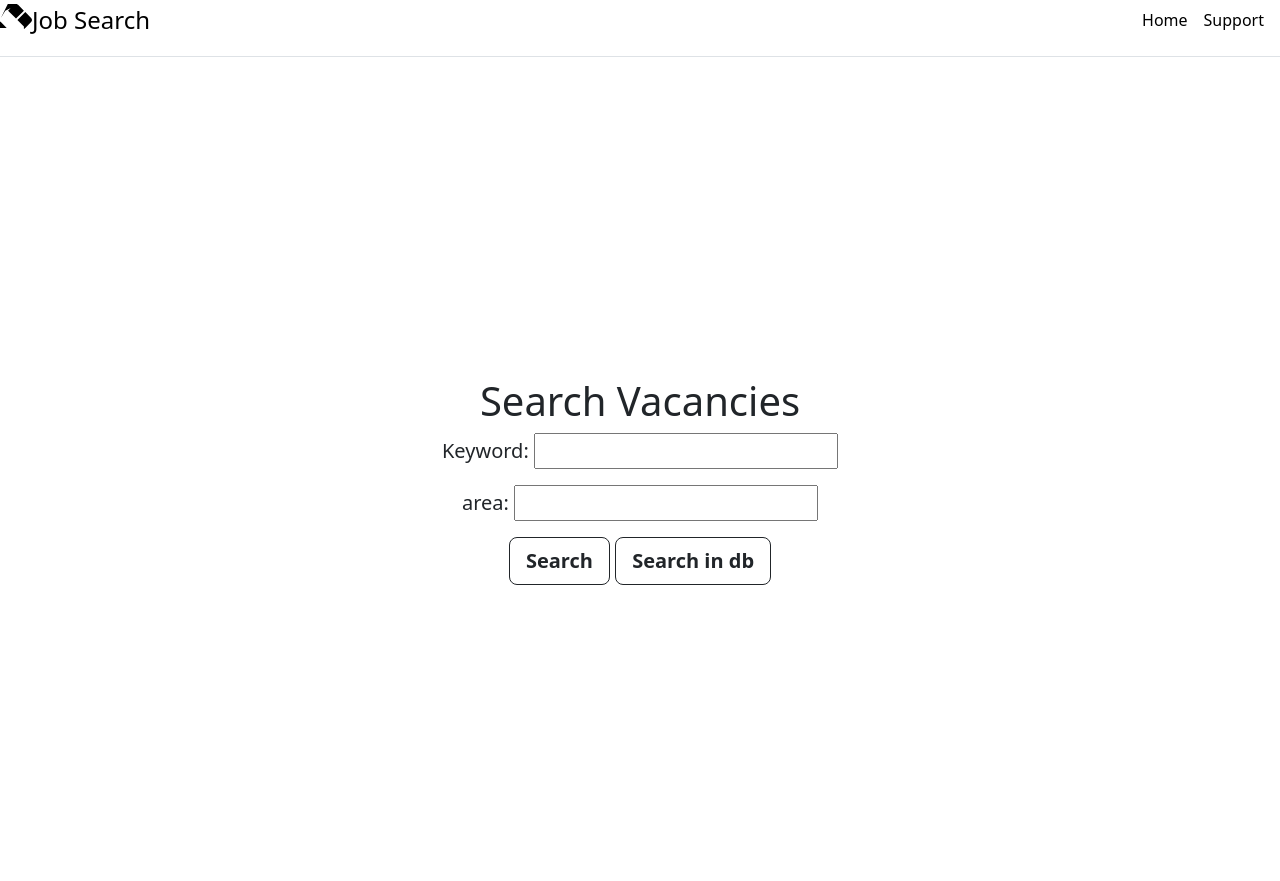
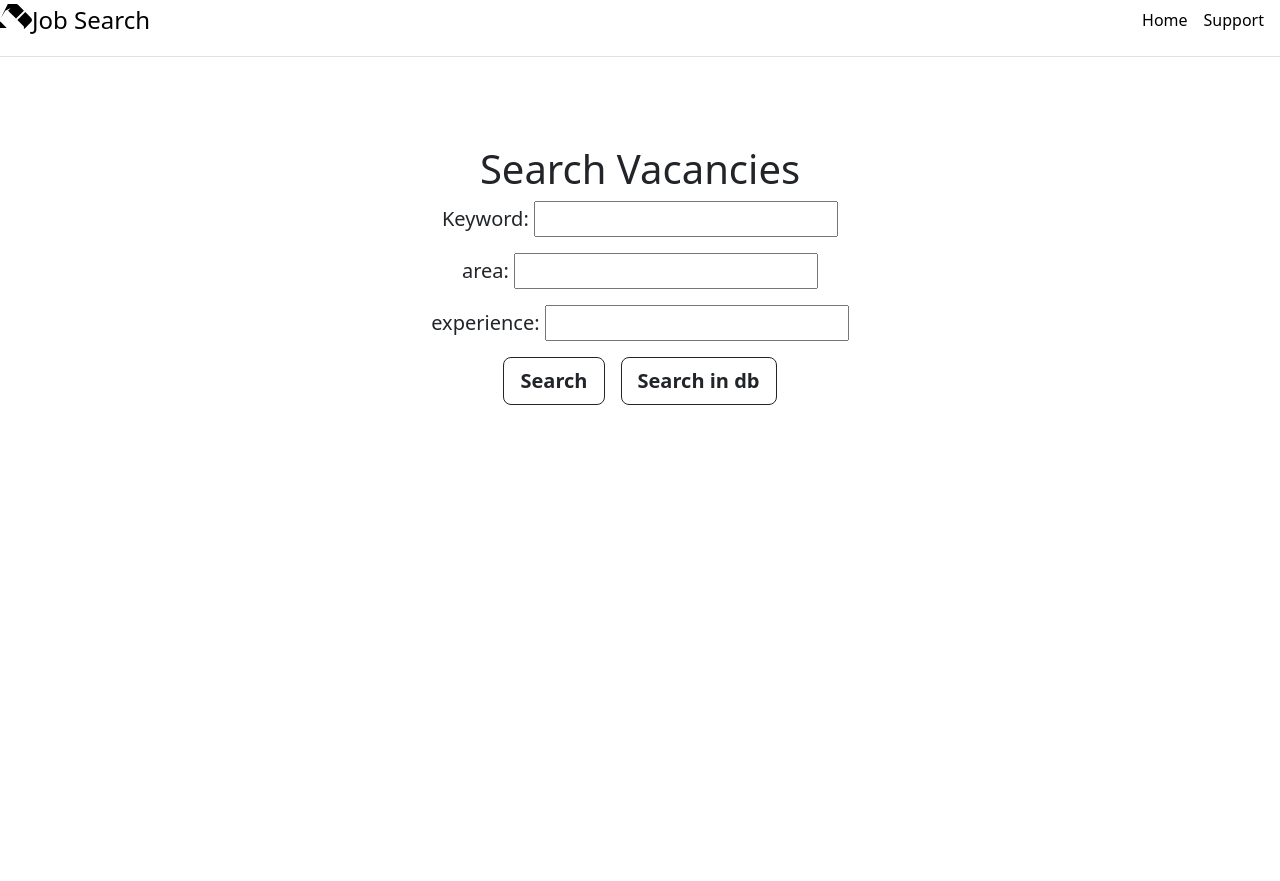
Before and after one commit to NikiPshg/hh_mtusi, a Django app: page / in a window 1280 px wide. After the commit the page ends 405 px from the top, so only its background shows below. Run offline with Django 5.2, Linux system fonts and the light colour scheme.

Commit message:
+rep
its working

```diff
--- a/hh_mtusi/hhapp/forms.py
+++ b/hh_mtusi/hhapp/forms.py
@@ -2,4 +2,5 @@ from django import forms
 
 class SearchForm(forms.Form):
     keyword = forms.CharField(label='Keyword', max_length=100)
-    area = forms.IntegerField(label='area')
+    area = forms.CharField(label='area')
+    experience = forms.CharField(label='experience', max_length=255)
--- a/hh_mtusi/hhapp/models.py
+++ b/hh_mtusi/hhapp/models.py
@@ -9,6 +9,7 @@ class Vacancy(models.Model):
     employment = models.CharField(max_length=255,null=True) #трудозанятость
     url = models.URLField()  # URL вакансии
     published_at = models.DateTimeField()  # Дата публикации
+    experience =models.CharField(max_length=255, null=True)#опыт
 
     def __str__(self):
         return self.name
--- a/hh_mtusi/hhapp/templates/hhapp/home.html
+++ b/hh_mtusi/hhapp/templates/hhapp/home.html
@@ -4,7 +4,28 @@
     <meta charset="UTF-8">
     <meta name="viewport" content="width=device-width, initial-scale=1.0">
     <link rel="stylesheet" href="https://cdn.jsdelivr.net/npm/bootstrap@5.3.2/dist/css/bootstrap.min.css">
-    <title>Document</title>
+    <title>Job Search</title>
+    <style>
+        .custom-form {
+            max-width: 600px;
+            margin: 0 auto;
+        }
+        .custom-form p {
+            margin-bottom: 1rem;
+        }
+        .custom-buttons {
+            display: flex;
+            justify-content: center;
+            gap: 1rem;
+        }
+        main {
+            padding-top: 4rem; /* Add padding to move the form higher */
+        }
+        .experience-hints {
+            margin-top: -1.5rem;
+            margin-bottom: 1rem;
+        }
+    </style>
 </head>
 
 <body>
@@ -17,26 +38,27 @@
                 <span class="fs-4">Job Search</span>
             </a>
             <nav class="d-inline-flex mt-2 mt-md-0 ms-md-auto">
-                <a class="me-3 py-2 link-body-emphasis text-decoration-none" href="">Home</a>
-                <a class="me-3 py-2 link-body-emphasis text-decoration-none" href="">Support</a>
+                <a class="me-3 py-2 link-body-emphasis text-decoration-none" href="#">Home</a>
+                <a class="me-3 py-2 link-body-emphasis text-decoration-none" href="#">Support</a>
             </nav>
         </div>
     </header>
-    <main class="px-3 d-flex justify-content-center align-items-center vh-100">
+    <main class="px-3 d-flex justify-content-center">
         <div class="container">
             <h1 class="text-center">Search Vacancies</h1>
-        <form method="post" class="lead text-center">
+            <form method="post" class="lead text-center custom-form">
                 {% csrf_token %}
                 {{ form.as_p }}
+                <div class="custom-buttons">
                     <button type="submit" name="search_button" class="btn btn-lg btn-outline-dark fw-bold">
                         Search
                     </button>
                     <button type="submit" name="search_in_db_button" class="btn btn-lg btn-outline-dark fw-bold">
                         Search in db
                     </button>
+                </div>
             </form>
         </div>
     </main>
-
 </body>
 </html>
--- a/hh_mtusi/hhapp/utils.py
+++ b/hh_mtusi/hhapp/utils.py
@@ -3,6 +3,29 @@ from .models import Vacancy
 import random
 from fake_useragent import UserAgent
 
+
+exp_to_rutext ={
+    "noExperience" : 'Нет опыта',
+    "between1And3" : 'От 1 года до 3 лет',
+    "between3And6" : 'От 3 до 6 лет',
+    "moreThan6" : 'Более 6 лет',
+}
+
+rutext_to_exp ={
+    'Нет опыта' : "noExperience",
+    'От 1 года до 3 лет' : "between1And3",
+    'От 3 до 6 лет' :"between3And6",
+    'Более 6 лет' :  "moreThan6",
+}
+
+
+citi_to_index ={
+    'москва':1,
+    'питер':2,
+    'петербург':3,
+    'екатринбург':3,
+    'екб':3
+}
 
 
 def chek_salary(item):
@@ -14,7 +37,8 @@ def chek_salary(item):
 #получение response c api
 def get_response(keyword:str,
                 area:int,
-                per_page:int=20):
+                experience:str,
+                per_page:int=20,):
 
     ua = UserAgent()
     url = 'https://api.hh.ru/vacancies/'
@@ -23,6 +47,7 @@ def get_response(keyword:str,
         'page': random.randint(0,5),
         'per_page': per_page,
         'area': area,
+        'experience': experience
     }
     random_user_agent = ua.random
     headers = {'User-Agent': random_user_agent}
@@ -37,7 +62,8 @@ def save_to_db( hh_id:int,
                 salary:int,
                 url,
                 published_at,
-                area:int):
+                area:int,
+                experience:str):
 
     #добавление в бд
     Vacancy.objects.update_or_create(hh_id=hh_id,
@@ -46,6 +72,7 @@ def save_to_db( hh_id:int,
                                     'company': company,
                                     'salary' :salary,
                                     'url': url,
+                                    'experience' : experience,
                                     'published_at': published_at,
                                     'employment' : employment,
                                     'area' : area})
@@ -62,10 +89,20 @@ def receiving_data_from_response(response):
         url = item['alternate_url']
         published_at = item['published_at']
         employment = item['employment']['name']
+        experience = item['experience']['id']
         area = item['area']['id']
-        save_to_db(hh_id, name, employment, company,salary, url, published_at, area)
+
+        save_to_db( hh_id = hh_id,
+                    name = name,
+                    employment = employment,
+                    company = company,
+                    salary = salary,
+                    experience = exp_to_rutext.get(experience , experience),
+                    url = url,
+                    published_at = published_at,
+                    area = area)
 
 
-def fetch_and_save_vacancies(keyword , area:1):
-    response = get_response(keyword,area)
+def fetch_and_save_vacancies(keyword , experience , area:1):
+    response = get_response(keyword,area,experience)
     receiving_data_from_response(response)
--- a/hh_mtusi/hhapp/views.py
+++ b/hh_mtusi/hhapp/views.py
@@ -3,21 +3,29 @@ from django.shortcuts import render
 from .models import Vacancy
 from .utils import fetch_and_save_vacancies
 from .forms import SearchForm
+from .utils import citi_to_index , exp_to_rutext ,rutext_to_exp
+
 
 def render_home_from_api(request, form):
     if form.is_valid():
         keyword = form.cleaned_data['keyword']
         area =  form.cleaned_data['area']
-        return HttpResponseRedirect(f'/vacancies/?keyword={keyword}&area={area}')
+        experience =  rutext_to_exp.get(form.cleaned_data['experience'] , False )
+        if not(experience):
+            return HttpResponseRedirect(f'/vacancies/?keyword={keyword}&area={area}&experience=between1And3')
+        return HttpResponseRedirect(f'/vacancies/?keyword={keyword}&area={area}&experience={experience}')
 
 #выдача из db по фильтрам
 def render_home_from_db(request, form):
     if form.is_valid():
+        experience =  form.cleaned_data['experience']
         keyword = form.cleaned_data['keyword']
-        area =  form.cleaned_data['area']
-        filtered_vacancies = Vacancy.objects.filter(area=area , name__icontains=keyword)
+        area =  citi_to_index.get(form.cleaned_data['area'].lower(), 1)
+        filtered_vacancies = Vacancy.objects.filter(area=area , name__icontains=keyword , experience__icontains = experience)
         filtered_vacancies = filtered_vacancies.order_by('-salary')
         return render(request, 'hhapp/vacancy_list.html',  { 'vacancies': filtered_vacancies })
+
+
 #рендер страницы home
 def home(request):
     form = SearchForm(request.POST)
@@ -34,10 +42,12 @@ def home(request):
 #рендер страницы c вакансиями из hhapi
 def vacancy_list(request):
     keyword = request.GET.get('keyword', '')
-    area = request.GET.get('area', 1)  # Получаем ключевое слово из GET-параметра
+    area = citi_to_index.get( request.GET.get('area', 1).lower() , 1)   # Получаем ключевое слово из GET-параметра
+    experience = request.GET.get('experience', '')
     if keyword:
         fetch_and_save_vacancies(keyword=keyword,
-                                 area=area)  # Получаем и сохраняем вакансии, если ключевое слово задано
+                                 area=area,
+                                 experience=experience)  # Получаем и сохраняем вакансии, если ключевое слово задано
 
     vacancies = Vacancy.objects.order_by('-id')[:10]
     return render(request, 'hhapp/vacancy_list.html', { 'vacancies' : vacancies,})
```
Also changed, not shown: hh_mtusi/hhapp/templates/hhapp/vacancy_list.html (+13 -4 lines), hh_mtusi/db.sqlite3, hh_mtusi/hhapp/migrations/0010_vacancy_experience.py (added). Lines whose indentation alone changed are shown as unchanged.
